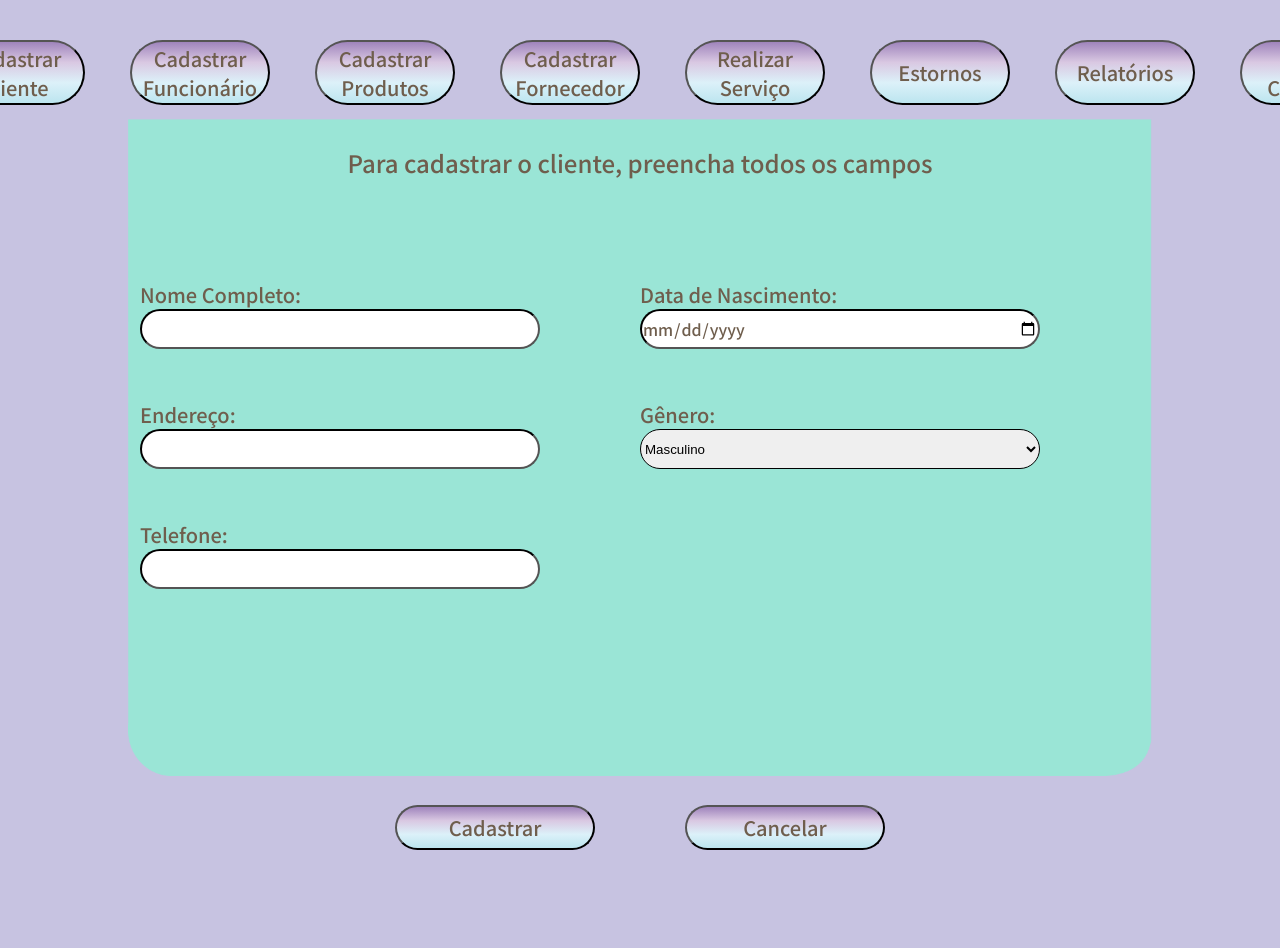
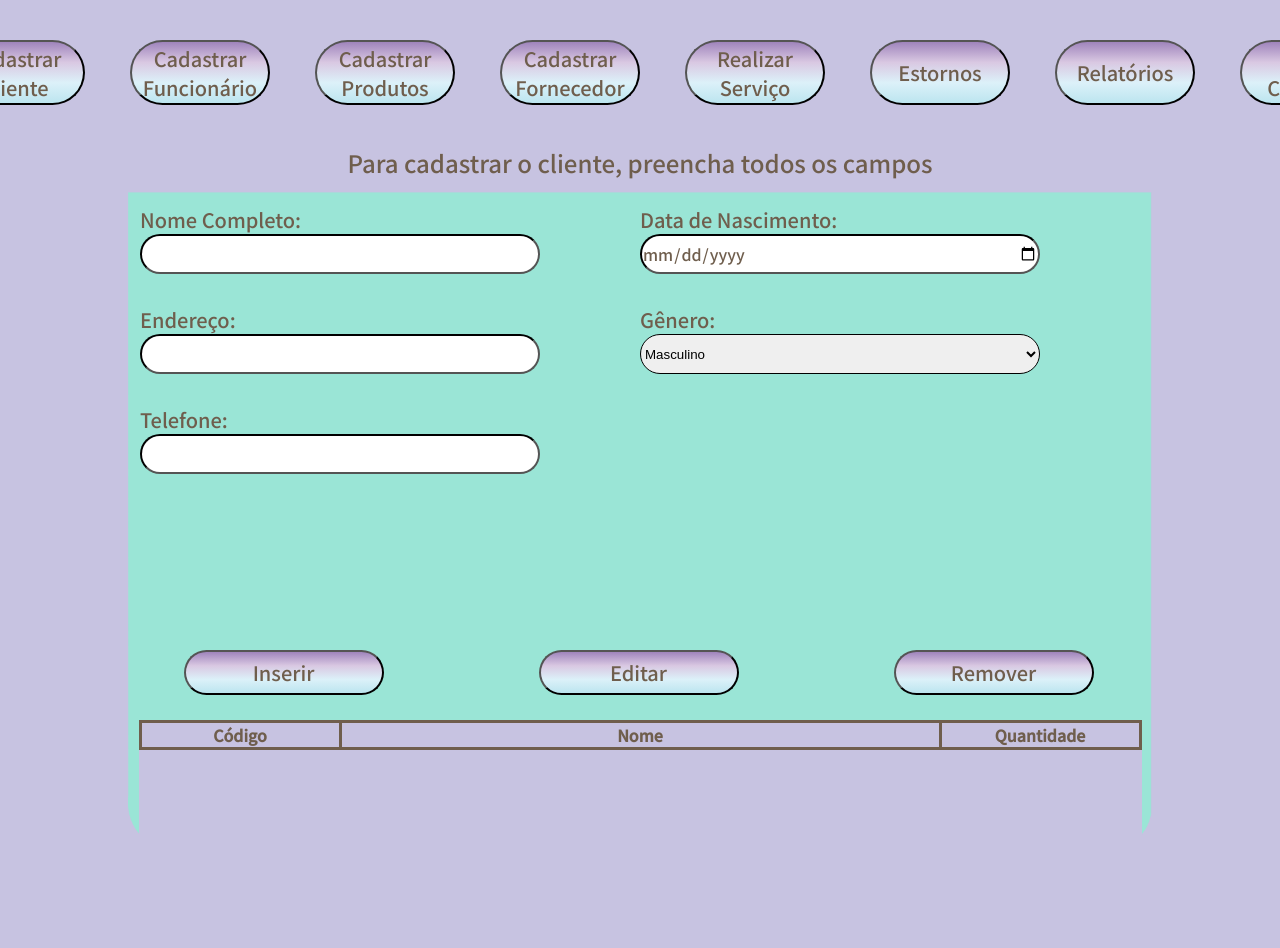
Before and after one commit to Integrador-2/pet-shop, a React (Create React App) app: page / in a window 1280 px wide. Shown: the top 948 px of the page. Before the commit the page ends 895 px from the top, so only its background shows below. Built offline with nearby package versions, Linux system fonts and the light colour scheme.

Commit message:
Adicionando grid e modal para selecao de produtos no cadastro de venda/servicos

```diff
--- a/src/App.js
+++ b/src/App.js
@@ -1,7 +1,8 @@
-import { useState } from 'react';
+import { useState, useEffect } from 'react';
 
 import pageContext from "./context/context";
 
+import Modal from './components/modal';
 import GroupButtons from './components/groupButtons';
 import RegisterEmployee from './pages/registerEmployee';
 import RegisterProduct from './pages/registerProduct';
@@ -15,30 +16,46 @@ import './styles/global.css';
 function App() {
   const [actualPage, setActualPage] = useState('client');
 
+  const [showModal, setShowModal] = useState('none');
+
   return (
     <pageContext.Provider value={{
-      setActualPage
+      setActualPage,
+      setShowModal
     }}>
+      <Modal showModal={showModal} />
       <GroupButtons />
-      {actualPage === 'client' && (
-        <RegisterClient />
-      )}
-      {actualPage === 'employee' && (
-        <RegisterEmployee />
-      )}
-      {actualPage === 'product' && (
-        <RegisterProduct />
-      )}
-      {actualPage === 'suplier' && (
-        <RegisterSuplier/>
-      )}
-      {actualPage === 'service' && (
-        <RegisterService/>
-      )}
-      {actualPage === 'reversal' && (
-        <RegisterReversal/>
-      )}
-    </pageContext.Provider>
+      {
+        actualPage === 'client' && (
+          <RegisterClient />
+        )
+      }
+      {
+        actualPage === 'employee' && (
+          <RegisterEmployee />
+        )
+      }
+      {
+        actualPage === 'product' && (
+          <RegisterProduct />
+        )
+      }
+      {
+        actualPage === 'suplier' && (
+          <RegisterSuplier />
+        )
+      }
+      {
+        actualPage === 'service' && (
+          <RegisterService />
+        )
+      }
+      {
+        actualPage === 'reversal' && (
+          <RegisterReversal />
+        )
+      }
+    </pageContext.Provider >
   );
 }
 
--- /dev/null
+++ b/src/components/modal/index.jsx
@@ -0,0 +1,49 @@
+import React, { useContext } from "react";
+
+import pageContext from "../../context/context";
+
+import { Container, ModalScreen, FilterContainer, Filter, Label, Field, Button, Img } from './style';
+import { ProductsList, HeadCell, Cell, Line } from '../register/style';
+
+import Image from './confirme.svg';
+
+const Modal = ({ showModal }) => {
+
+    const { setShowModal } = useContext(pageContext);
+    const hideModal = () => {
+        setShowModal('none');
+    }
+
+    return (
+        <Container display={showModal}>
+            <ModalScreen>
+                <FilterContainer>
+                    <Filter width="100px">
+                        <Label>Código</Label>
+                        <Field />
+                    </Filter>
+                    <Filter>
+                        <Label>Nome</Label>
+                        <Field />
+                    </Filter>
+                    <Filter width="100px">
+                        <Label>Quantidade</Label>
+                        <Field />
+                    </Filter>
+                    <Button onClick={() => hideModal()}>
+                        <Img src={Image} />
+                    </Button>
+                </FilterContainer>
+                <ProductsList>
+                    <Line>
+                        <HeadCell width="200px">Código</HeadCell>
+                        <HeadCell width="600px">Nome</HeadCell>
+                        <HeadCell width="200px">Quantidade</HeadCell>
+                    </Line>
+                </ProductsList>
+            </ModalScreen>
+        </Container>
+    );
+}
+
+export default Modal;
--- /dev/null
+++ b/src/components/modal/style.jsx
@@ -0,0 +1,61 @@
+import styled from "styled-components";
+
+export const Container = styled.div`
+    top: 0;
+    left: 0;
+    width: 100vw;
+    height: 100vh;
+    position: fixed;
+    z-index: 1;
+    overflow: auto;
+    display: ${props => props.display};
+    justify-content: center;
+    background: var(--opacity);
+`;
+
+export const ModalScreen = styled.div`
+    width: 50%;
+    height: 50%;
+    margin: auto;
+    border-radius: 15px;
+    border-style: solid;
+    background: var(--purple);
+    display: flex;
+    flex-direction: column;
+    border-color: black;
+`;
+
+export const FilterContainer = styled.div`
+    display: flex;
+    flex-direction: row;
+    justify-content: left;
+`;
+
+export const Filter = styled.div`
+    display: flex;
+    flex-direction: column;
+    justify-content: left;
+    margin: 10px;
+    width: ${props => props.width};
+`;
+
+export const Label = styled.label``;
+
+export const Field = styled.input`
+    border-radius: 15px;
+    border-style: solid;
+`;
+
+export const Button = styled.button`
+    border-radius: 20px;
+    margin-top: 30px;
+    width: 30px;
+    height: 30px;
+    border-style: none;
+    background: url("./confirme.svg");
+`;
+
+export const Img = styled.img`
+    width: 100%;
+    height: 100%;
+`;
--- a/src/components/register/index.jsx
+++ b/src/components/register/index.jsx
@@ -1,13 +1,21 @@
-import React from "react";
+import React, { useContext } from "react";
+
+import pageContext from "../../context/context";
+
 import {
     Container, DivTitle, Title, FieldContainer, FieldLabel,
-    Field, DivFields, DivButtonForm, ButtonForm, Select, Option
+    Field, DivFields, DivButtonForm, ButtonForm, Select, Option,
+    ProductsListContainer, ProductsListButtonsContainer,
+    ProductsList, Line, Cell, HeadCell, ProductListDiv
 } from './style';
 import { fields } from '../../data/index';
 
 const Register = ({ origin, title }) => {
-    console.log(fields);
-    // let allFields = JSON.parse(fields);
+    const { setShowModal } = useContext(pageContext);
+    const showModal = () => {
+        setShowModal('flex');
+    }
+
     return (
         <Container>
             <DivTitle>
@@ -31,6 +39,22 @@ const Register = ({ origin, title }) => {
                     )
                 }
             </DivFields>
+            <ProductsListContainer>
+                <ProductsListButtonsContainer>
+                    <ButtonForm onClick={() => showModal()}>Inserir</ButtonForm>
+                    <ButtonForm onClick={() => showModal()}>Editar</ButtonForm>
+                    <ButtonForm>Remover</ButtonForm>
+                </ProductsListButtonsContainer>
+                <ProductListDiv>
+                    <ProductsList>
+                        <Line>
+                            <HeadCell width="200px">Código</HeadCell>
+                            <HeadCell width="600px">Nome</HeadCell>
+                            <HeadCell width="200px">Quantidade</HeadCell>
+                        </Line>
+                    </ProductsList>
+                </ProductListDiv>
+            </ProductsListContainer>
             <DivButtonForm>
                 <ButtonForm>Cadastrar</ButtonForm>
                 <ButtonForm>Cancelar</ButtonForm>
--- a/src/components/register/style.jsx
+++ b/src/components/register/style.jsx
@@ -19,9 +19,9 @@ export const Title = styled.span`
 export const DivFields = styled.div`
     display: grid;
     grid-template-columns: 500px 500px;
-    grid-template-rows: 120px 120px 120px 120px;
+    grid-template-rows: 100px 100px 100px 100px;
     justify-content: center;
-    margin-top: 100px;
+    margin-top: 25px;
 `;
 
 export const FieldContainer = styled.div`
@@ -64,6 +64,11 @@ export const ButtonForm = styled.button`
     font-size: 15pt;
     background: var(--gradient);
     margin: 45px;
+
+    &:hover {
+        color: red;
+        opacity: 0.8;
+    }
 `;
 
 export const ContainerList = styled.div`
@@ -71,3 +76,40 @@ export const ContainerList = styled.div`
     grid-template-columns: 100%;
     grid-template-rows: 120px 120px 120px 400px;
 `;
+
+export const ProductsListContainer = styled.div`
+    display: grid;
+    grid-template-rows: 100px 200px;
+    justify-content: center;
+`;
+
+export const ProductsListButtonsContainer = styled.div`
+    display: flex;
+    width: 1000px;
+    justify-content: space-between;
+`;
+
+export const ProductListDiv = styled.div`
+    margin-top: 15px;
+    background: var(--purple);
+    height: 200px;
+`;
+
+export const ProductsList = styled.table`
+    border: solid;
+    border-collapse: collapse;
+    table-layout: fixed;
+`;
+
+export const Line = styled.tr`
+    border: solid;
+`;
+
+export const Cell = styled.td`
+    border: solid;
+`;
+
+export const HeadCell = styled.th`
+    border: solid;
+    width: ${props => props.width};
+`;
--- a/src/styles/global.css
+++ b/src/styles/global.css
@@ -11,6 +11,7 @@
     --purple:  #C7C3E1;
     --green: #9AE5D6;
     --greenButton: #BCE5EF;
+    --opacity: rgba(0,0,0,0.4);
 }
 
 @media(max-width: 1080px) {
```
Also changed, not shown: src/components/modal/confirme.svg (added).
